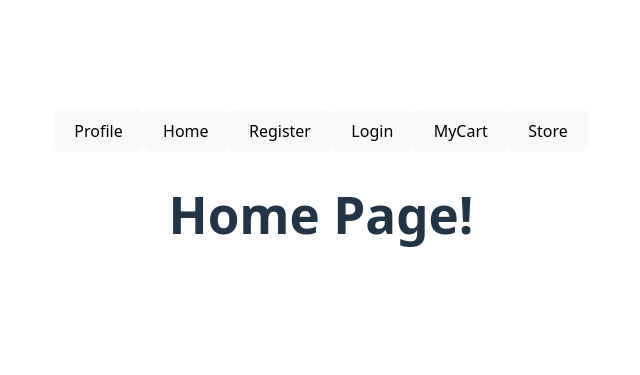
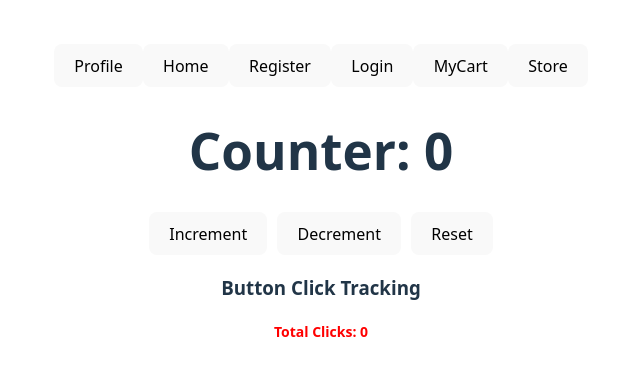
Before and after one commit to shindeneha02/React, a React (Vite) app in the folder my-app/: page /use-reducer in a window 1280 px wide. Before the commit this address led to /. Shown: the part 207-582 px from the top of the page, without its empty margins (319-959 px from the left). Built offline with nearby package versions, Linux system fonts and the light colour scheme.

Commit message:
Usecallback, Useref, usereducer

```diff
--- a/my-app/src/App.jsx
+++ b/my-app/src/App.jsx
@@ -22,6 +22,9 @@ import Cart from "./pages/Cart";
 import {CartProvider} from "./context/CartContext"
 import UseMemo from './pages/UseMemo';
 import UseCallback from './pages/UseCallback';
+import UseRef from './pages/UseRef';
+import UseReducer from "./pages/UseReducer"
+
 function App() {
   const [users, setUsers] = useState(["Dhoni", "Rohit", "Virat"]);
   const [cart, setCart] = useState([]); // ✅ cart state
@@ -73,8 +76,11 @@ const addToCart = (product, quantity) => {
 
         {/* 404 */}
         <Route path="*" element={<NotFound />} />
-         <Route path="/use-memo" element={<UseMemo />} />
-          <Route path="/use-callback" element={<UseCallback />} />
+        <Route path="/use-memo" element={<UseMemo />} />
+        <Route path="/use-callback" element={<UseCallback/>} />
+        <Route path="/use-ref" element={<UseRef/>} />
+         <Route path="/use-reducer" element={<UseReducer/>} />
+
       </Routes>
     </div>
     </CartProvider>
--- a/my-app/src/pages/ChildrenComponent.jsx
+++ b/my-app/src/pages/ChildrenComponent.jsx
@@ -1,8 +1,11 @@
 import React,{memo} from "react";
-const ChildrenComponent=({counter})=>{
+const ChildrenComponent=({counter, Increment})=>{
     console.log("childrencomponent Renndered")
     return(
-        <div>Children Text{counter}</div>
+    <div>
+        <h2>Children Text: {counter}</h2>
+        <button onClick={Increment}>+ </button>
+    </div>
     )
 }
 export default memo(ChildrenComponent);
--- a/my-app/src/pages/UseCallback.jsx
+++ b/my-app/src/pages/UseCallback.jsx
@@ -1,16 +1,26 @@
-import React from "react";
+import React, { useCallback } from "react";
 import ChildrenComponent from "./ChildrenComponent";
+
 const UseCallback=()=>{
-    const[counter, setCounter]=React.useState(0);
-    const[counter2, setCounter2]=React.useState(2);
-    return(
-        <div>
-            <h1>Parent Text:{counter}</h1>
-            <button onClick={()=> setCounter(counter+1)}>Increment Counter</button>
-            <h1>Parent Text:{counter2}</h1>
-            <button onClick={()=> setCounter2(counter2+1)}>Increment Counter</button>
-          <ChildrenComponent counter={counter}/>
-        </div>
-    )
+  const [counter, setCounter] = React.useState(0);
+  const [counter2, setCounter2] = React.useState(2);
+
+  const increment = useCallback(() => {
+    setCounter(counter + 1);
+  }, [counter]);
+
+  return (
+    <div>
+      <h2>Parent Text{counter}</h2>
+
+      <button onClick={() => setCounter(counter + 1)}>Increment Counter </button>
+         <h2>Parent Text{counter2}</h2>
+
+      <button onClick={() => setCounter2(counter2 + 1)}>Increment Counter </button>
+
+      <ChildrenComponent counter={counter} increment={increment} />
+    </div>
+  );
 }
+
 export default UseCallback;
--- /dev/null
+++ b/my-app/src/pages/UseReducer.jsx
@@ -0,0 +1,57 @@
+// UseReducer.jsx
+import React, { useReducer, useRef } from "react";
+
+function reducer(state, action) {
+  switch (action.type) {
+    case "increment":
+      return { count: state.count + 1 };
+    case "decrement":
+      return { count: state.count - 1 };
+    case "reset":
+      return { count: 0 };
+    default:
+      return state;
+  }
+}
+
+export default function UseReducer() {
+  const [state, dispatch] = useReducer(reducer, { count: 0 });
+
+  const incrementClicks = useRef(0);
+  const decrementClicks = useRef(0);
+  const resetClicks = useRef(0);
+  const totalClicks = useRef(0);
+
+  const handleIncrement = () => {
+    dispatch({ type: "increment" });
+    incrementClicks.current += 1;
+    totalClicks.current += 1;
+  };
+
+  const handleDecrement = () => {
+    dispatch({ type: "decrement" });
+    decrementClicks.current += 1;
+    totalClicks.current += 1;
+  };
+
+  const handleReset = () => {
+    dispatch({ type: "reset" });
+    resetClicks.current += 1;
+    totalClicks.current += 1;
+  };
+
+  return (
+    <div style={{ textAlign: "center", marginTop: "30px" }}>
+      <h1>Counter: {state.count}</h1>
+
+      <button onClick={handleIncrement}>Increment</button>
+      <button onClick={handleDecrement} style={{ margin: "0 10px" }}>
+        Decrement
+      </button>
+      <button onClick={handleReset}>Reset</button>
+
+      <h3>Button Click Tracking</h3>
+      <p><b>Total Clicks: {totalClicks.current}</b></p>
+    </div>
+  );
+}
--- /dev/null
+++ b/my-app/src/pages/UseRef.jsx
@@ -0,0 +1,16 @@
+import React from "react"
+const UseRef=()=>{
+    const inputref=React.useRef(1);
+    const Increment=()=>{
+        inputref.current=inputref.current+1;
+        console.log(inputref.current,"inputRef.current")
+    }
+    console.log("rerendering...")
+    return(
+        <div>
+            <h1>{inputref.current}</h1>
+            <button onClick={Increment}>+</button>
+        </div>
+    )
+}
+export default UseRef;
```
